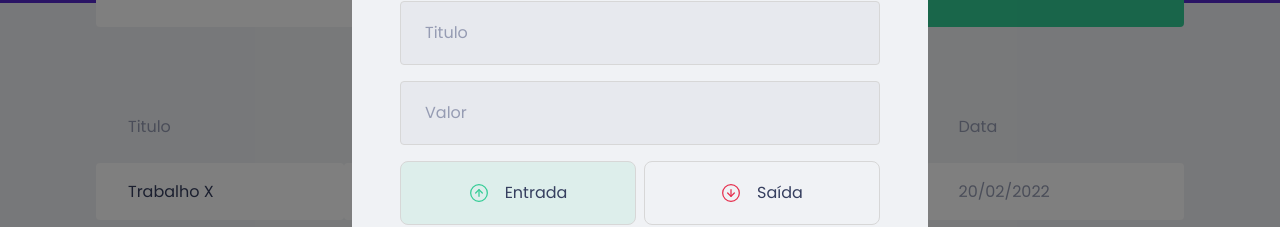
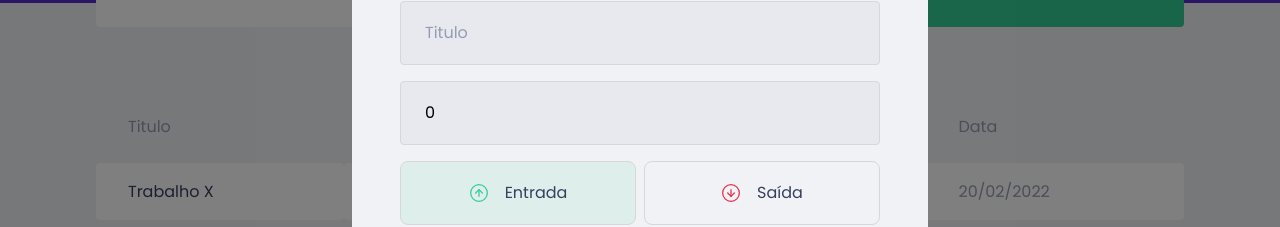
Before and after one commit to phmelomorais/rocketseat-ignite-reactjs-dtmoney, a React (Create React App) app: page / in a window 1280 px wide. Both pictures are taken after a click on the button "Nova transação". Shown: the part 237-464 px from the top of the page. Built offline with nearby package versions, Linux system fonts and the light colour scheme; no server answers; what miragejs would draw is missing.

Commit message:
Aula 4.08 - Salvando dados do formulário

```diff
--- a/src/components/NewTransactionModal/index.tsx
+++ b/src/components/NewTransactionModal/index.tsx
@@ -4,7 +4,7 @@
 import closeImg from '../../assets/close.svg';
 import incomeImg from '../../assets/income.svg';
 import outcomeImg from '../../assets/outcome.svg';
-import { useState } from 'react';
+import { FormEvent, useState } from 'react';
 interface NewTransactionModalProps {
     isOpen: boolean;
     onRequestClose: () => void;
@@ -12,6 +12,19 @@
 
 export function NewTransactionModal( {isOpen, onRequestClose}: NewTransactionModalProps){
     const [type, setType] = useState('deposit');
+    const [title, setTitle] = useState('');
+    const [value, setValue] = useState(0);
+    const [category, setCategory] = useState('');
+
+    function handleCreateNewTransaction(event: FormEvent){
+        event.preventDefault();
+        console.log({
+            title,
+            value,
+            category,
+            type
+        })
+    }
 
     return(
         <Modal
@@ -24,14 +37,18 @@
             <img src={closeImg} alt="Fechar modal" />
         </button>
 
-        <Container>
+        <Container onSubmit={handleCreateNewTransaction}>
             <h2>Cadastrar transação</h2>
             <input
                 placeholder='Titulo'
+                value={title}
+                onChange={event => setTitle(event.target.value)}
             />
             <input
                 placeholder='Valor'
                 type="number"
+                value={value}
+                onChange={event => setValue(Number(event.target.value))} //Pode trocar o Number() por +
             />
 
             <TransactionTypeContainer>
@@ -58,6 +75,8 @@
 
             <input
                 placeholder='Categoria'
+                value={category}
+                onChange={event => setCategory(event.target.value)}
             />
 
             <button type="submit">
```
